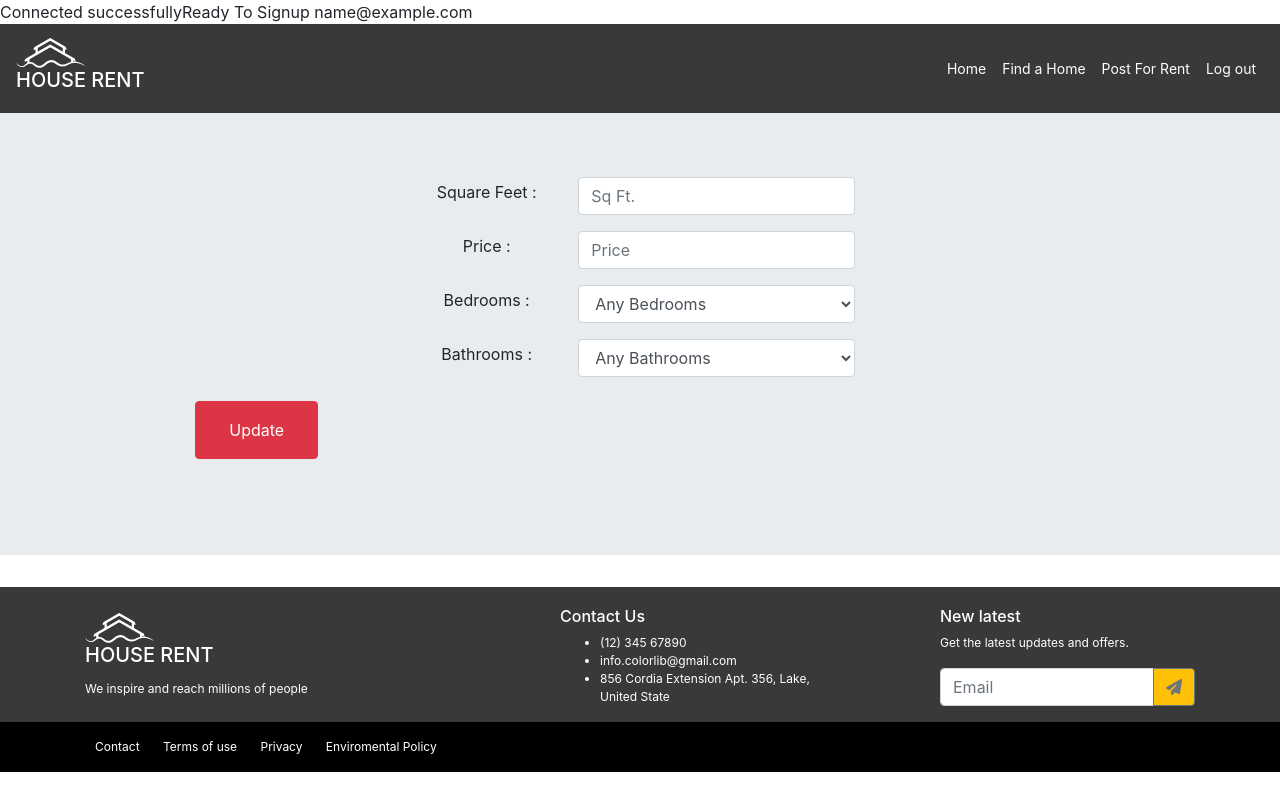
After one commit to fahimabrar1/House_Renting_Website, a PHP site: page /pageupdate.php in a window 1280 px wide. The commit adds this page. Run offline with PHP 8.4, Linux system fonts and the light colour scheme; the visitor is signed in with stand-in values (Sample User, id 1); some libraries are stand-ins or nearby versions.

Commit message:
HouseRenting

```diff
--- /dev/null
+++ b/HouseRenting/pages/pageupdate.php
@@ -0,0 +1,230 @@
+<?php
+    require_once("../php/connect.php");
+?>
+<?php
+    require_once("../php/pfr.php");
+?>
+
+
+<!doctype html>
+<html lang="en">
+
+<head>
+    <!-- Required meta tags -->
+    <meta charset="utf-8">
+    <meta name="viewport" content="width=device-width, initial-scale=1, shrink-to-fit=no">
+
+    <!-- Bootstrap CSS -->
+    <link rel="stylesheet" href="https://maxcdn.bootstrapcdn.com/bootstrap/4.0.0/css/bootstrap.min.css" integrity="sha384-Gn5384xqQ1aoWXA+058RXPxPg6fy4IWvTNh0E263XmFcJlSAwiGgFAW/dAiS6JXm" crossorigin="anonymous">
+    <script src="https://kit.fontawesome.com/0f3c87c679.js" crossorigin="anonymous"></script>
+    <link rel="stylesheet" href="../style/for_home.css">
+    <title>House Rent</title>
+</head>
+
+<body>
+    <!-- NAVBAR -->
+    <div class="body_top">
+        <div class="mynav">
+            <nav class="navbar navbar-expand-lg navbar-light" style="margin-bottom: 0px">
+                <a class="navbar-brand text-white" href="../pages/index.php"> <img src="../resources/HouseRenting.png" alt="#">
+                    <h5>HOUSE RENT</h5>
+                </a>
+                <button class="navbar-toggler" type="button" data-toggle="collapse" data-target="#navbarSupportedContent" aria-controls="navbarSupportedContent" aria-expanded="false" aria-label="Toggle navigation">
+                    <span class="navbar-toggler-icon"></span>
+                </button>
+
+                <div class="collapse navbar-collapse" id="navbarSupportedContent">
+                    <ul class="navbar-nav">
+
+                        <?php
+
+
+                            echo "
+                        <li class=\"nav-item active\">
+                            <a class=\"nav-link text-white\" href=\"../pages/index.php\">Home <span class=\"sr-only\">(current)</span></a>
+                        </li>
+                        <li class=\"nav-item\">
+                            <a class=\"nav-link text-white\" href=\"../pages/find_a_home.php\">Find a Home</a>
+                        </li>
+                        <li class=\"nav-item\">
+                            <a class=\"nav-link text-white\" href=\"../pages/Post_for_rent.php\">Post For Rent</a>
+                        </li>
+                        ";
+                          if(isset($_SESSION['email'])){
+                                 echo "
+                            <li class=\"nav-item\">
+                                <a class=\"nav-link text-white\" href=\"../HouseRenting/php/logout.php\">Log out</a>
+                            </li>
+                            ";
+                            }else{
+                        echo "
+
+                        <li class=\"nav-item\">
+                            <a class=\"nav-link text-white\" href=\"../pages/Sign_up.php\">Sign Up</a>
+                        </li>
+                        <li class=\"nav-item\">
+                            <a class=\"nav-link text-white\" href=\"../pages/log_in.php\">Log In</a>
+                        </li>";
+                          }
+                        ?>
+                    </ul>
+                </div>
+            </nav>
+        </div>
+    </div>
+    <!-- NAVBAR END -->
+
+    <!-- Body Content START -->
+    <div class="body-content">
+        <div class="jumbotron jumbotron-fluid">
+            <div class="container" id="main">
+                <div class="row justify-content-md-center">
+                    <div class="body-content col-sm-10">
+                        <form action="<?php echo $_SERVER["PHP_SELF"];?>" method="post" enctype="multipart/form-data">
+                            <div class="realestate-tabpane">
+                                <div class="container tab-content">
+                                    <div class="tab-pane active" id="for-rent" role="tabpanel" aria-labelledby="rent-tab">
+
+
+                                        <div class="row align-items-center justify-content-center text-center">
+
+                                            <div class="col-md-2 form-group">
+                                                <label>Square Feet :</label>
+                                            </div>
+                                            <div class="col-md-4 form-group">
+                                                <input name="" type="text" class="form-control" placeholder="Sq Ft.">
+                                            </div>
+
+
+                                        </div>
+                                        <div class="row align-items-center justify-content-center text-center">
+                                            <div class="col-md-2 form-group">
+                                                <label>Price :</label>
+                                            </div>
+                                            <div class="col-md-4 form-group">
+                                                <input name="" type="text" class="form-control" placeholder="Price">
+                                            </div>
+
+                                        </div>
+                                        <div class="row align-items-center justify-content-center text-center">
+                                            <div class="col-md-2 form-group">
+                                                <label>Bedrooms :</label>
+                                            </div>
+                                            <div class="col-md-4 form-group">
+                                                <select name="" id="" class="form-control w-100">
+                                                    <option value="">Any Bedrooms</option>
+                                                    <option value="1">1</option>
+                                                    <option value="2">2</option>
+                                                    <option value="3">3+</option>
+                                                </select>
+                                            </div>
+                                        </div>
+                                        <div class="row align-items-center justify-content-center text-center">
+                                            <div class="col-md-2 form-group">
+                                                <label>Bathrooms :</label>
+                                            </div>
+                                            <div class="col-md-4 form-group">
+                                                <select name="" id="" class="form-control w-100">
+                                                    <option value="">Any Bathrooms</option>
+                                                    <option value="1">1</option>
+                                                    <option value="2">2</option>
+                                                    <option value="3">3+</option>
+                                                </select>
+                                            </div>
+                                        </div>
+
+                                        <div class="row">
+                                            <div class="col-sm-2 form-group mt-2">
+                                                <input name="" type="submit" class="btn btn-danger py-3 btn-block" value="Update">
+                                            </div>
+                                        </div>
+
+                                    </div>
+                                </div>
+                            </div>
+                        </form>
+                    </div>
+                </div>
+            </div>
+        </div>
+
+    </div>
+    <!-- Body Content END -->
+
+
+
+    <!-- Footer START-->
+    <footer class="footer-section">
+        <div class="container">
+            <div class="footer-text">
+                <div class="row">
+                    <div class="col-lg-4">
+                        <div class="ft-about">
+                            <div class="logo">
+                                <a class="navbar-brand text-white" href="#"> <img src="../resources/HouseRenting.png" alt="#">
+                                    <h5>HOUSE RENT</h5>
+                                </a>
+                            </div>
+                            <p class="text-white">We inspire and reach millions of people</p>
+
+                        </div>
+                    </div>
+                    <div class="col-lg-3 offset-lg-1">
+                        <div class="ft-contact">
+                            <h6 class="text-white">Contact Us</h6>
+                            <ul>
+                                <li class="text-white">(12) 345 67890</li>
+                                <li class="text-white">info.colorlib@gmail.com</li>
+                                <li class="text-white">856 Cordia Extension Apt. 356, Lake, United State</li>
+                            </ul>
+                        </div>
+                    </div>
+                    <div class="col-lg-3 offset-lg-1">
+                        <div class="ft-newslatter">
+                            <h6 class="text-white">New latest</h6>
+                            <p class="text-white">Get the latest updates and offers.</p>
+                            <form action="#" class="fn-form">
+                                <div class="input-group mb-3">
+                                    <input type="email" class="form-control" placeholder="Email" aria-label="Email" aria-describedby="basic-addon2">
+                                    <div class="input-group-append">
+                                        <button type="submit" class="btn btn-outline-secondary bg-warning"><i class="fa fa-send"></i></button>
+                                    </div>
+                                </div>
+                            </form>
+                        </div>
+                    </div>
+                </div>
+            </div>
+        </div>
+        <div class="copyright-option">
+            <div class="container text-white">
+                <div class="row">
+                    <div class="col-lg-7">
+                        <div class="d-inline">
+                            <a href="#" class="text-white">Contact</a>
+                        </div>
+                        <div class="d-inline">
+                            <a href="#" class="text-white">Terms of use</a>
+                        </div>
+                        <div class="d-inline">
+                            <a href="#" class="text-white">Privacy</a>
+                        </div>
+                        <div class="d-inline">
+                            <a href="#" class="text-white">Enviromental Policy</a>
+                        </div>
+                    </div>
+                </div>
+            </div>
+        </div>
+    </footer>
+    <!-- Footer END-->
+
+
+    <!-- Optional JavaScript -->
+    <!-- jQuery first, then Popper.js, then Bootstrap JS -->
+    <script src="https://code.jquery.com/jquery-3.2.1.slim.min.js" integrity="sha384-KJ3o2DKtIkvYIK3UENzmM7KCkRr/rE9/Qpg6aAZGJwFDMVNA/GpGFF93hXpG5KkN" crossorigin="anonymous"></script>
+    <script src="https://cdnjs.cloudflare.com/ajax/libs/popper.js/1.12.9/umd/popper.min.js" integrity="sha384-ApNbgh9B+Y1QKtv3Rn7W3mgPxhU9K/ScQsAP7hUibX39j7fakFPskvXusvfa0b4Q" crossorigin="anonymous"></script>
+    <script src="https://maxcdn.bootstrapcdn.com/bootstrap/4.0.0/js/bootstrap.min.js" integrity="sha384-JZR6Spejh4U02d8jOt6vLEHfe/JQGiRRSQQxSfFWpi1MquVdAyjUar5+76PVCmYl" crossorigin="anonymous"></script>
+</body>
+
+</html>
--- a/HouseRenting/php/connect.php
+++ b/HouseRenting/php/connect.php
@@ -7,7 +7,7 @@
 
 // Create connection
 
-$conn = new mysqli($servername, $username, $password, $dbname);
+ $conn = new mysqli($servername, $username, $password, $dbname);
 
 // Check connection
 
--- a/HouseRenting/style/for_home.css
+++ b/HouseRenting/style/for_home.css
@@ -97,3 +97,10 @@
     border-radius: 1rem;
 
 }
+.site-section .update-section .update .btnbtn{
+    background-color: whitesmoke;
+    color: black;
+
+    border-radius: 5px;
+
+}
```
Also changed, not shown: HouseRenting/pages/find_a_home-single_page.php (+100 -11 lines), HouseRenting/php/update_page.php (added, +64 -0 lines), HouseRenting/php/searchpages.php (line endings or trailing spaces).
